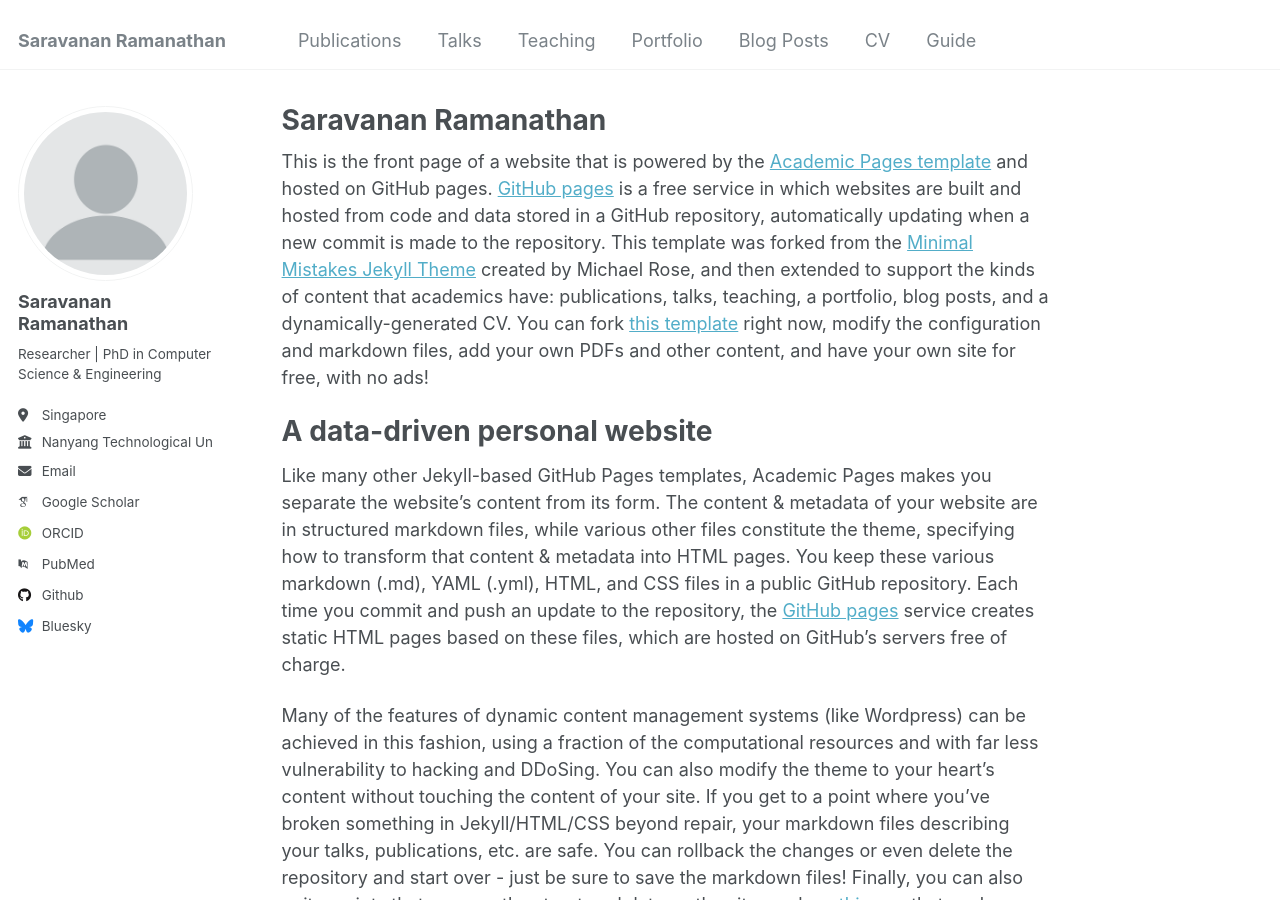
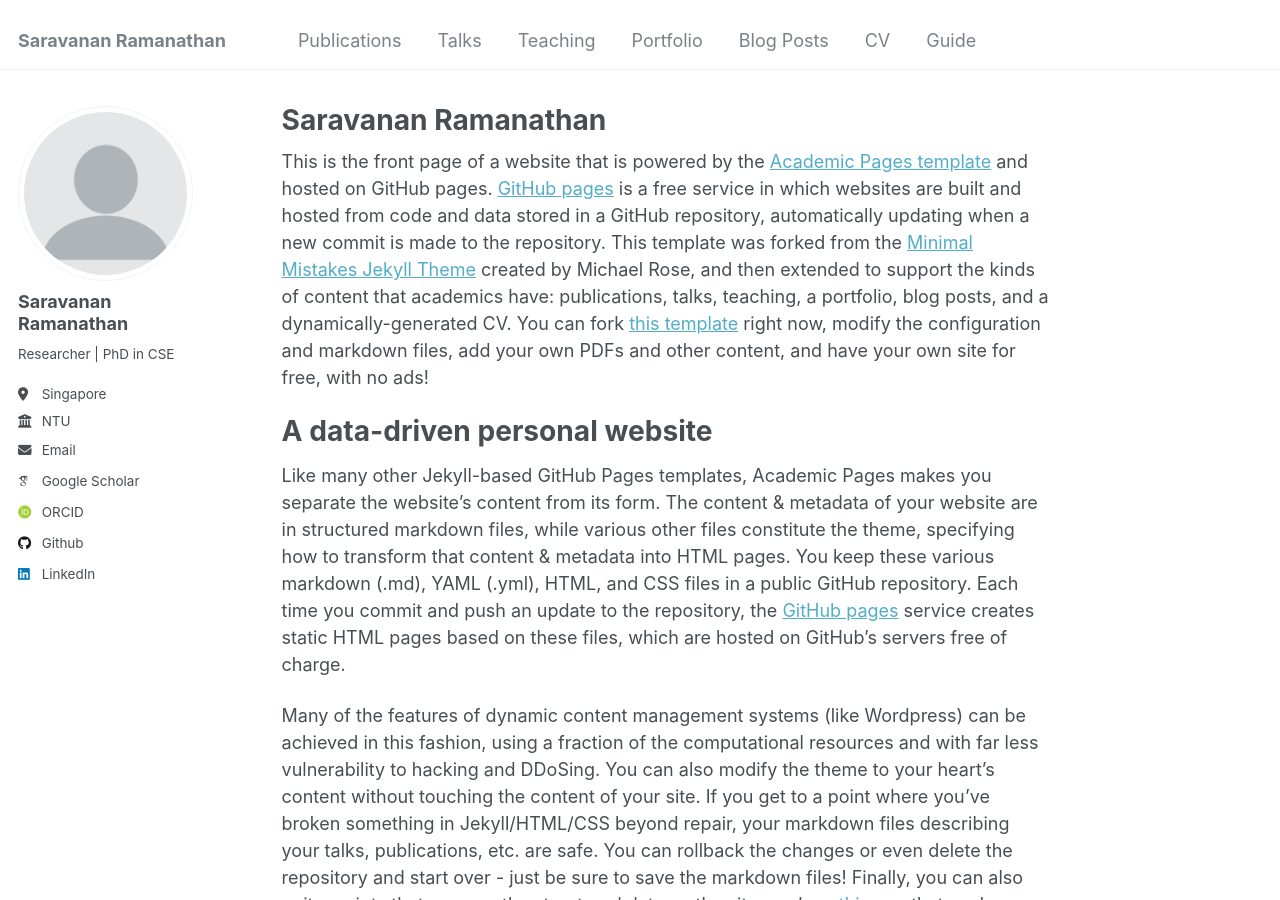
Before and after one commit to saravana016/saravana016.github.io, a Jekyll site: the page built from _pages/about.md, in a window 1280 px wide and 900 px high. Built offline with Jekyll 4.4.1, drawn with Linux system fonts in a browser that asks for light colours; some web fonts are replaced.

Commit message:
Update _config.yml

```diff
--- a/_config.yml
+++ b/_config.yml
@@ -24,9 +24,9 @@ author:
   avatar           : "profile.png"
   name             : "Saravanan Ramanathan"
   pronouns         : # example: "she/her"
-  bio              : "Researcher | PhD in Computer Science & Engineering"
+  bio              : "Researcher | PhD in CSE"
   location         : "Singapore"
-  employer         : "Nanyang Technological University"
+  employer         : "NTU"
   uri              : # URL
   email            : "saravanan.ramanathanv@gmail.com"
 
@@ -36,7 +36,7 @@ author:
   impactstory      : # URL
   orcid            : "https://orcid.org/0000-0002-1894-4195"
   semantic         : # URL
-  pubmed           : "https://www.ncbi.nlm.nih.gov/pubmed/?term=john+snow"
+  pubmed           : # "https://www.ncbi.nlm.nih.gov/pubmed/?term=john+snow"
   researchgate     : # URL
   scopus           : # URL
 
@@ -49,7 +49,7 @@ author:
   stackoverflow    : # User number or user number and name (i.e., use "1" or "1/jeff-atwood")
 
   # Social media
-  bluesky          : "bsky.app" # Replace this with you Bluesky username
+  bluesky          : # Replace this with you Bluesky username
   facebook         : # Username
   flickr           : # Username
   foursquare       : # Username
@@ -58,7 +58,7 @@ author:
   keybase          : # Username
   instagram        : # Username
   lastfm           : # Username
-  linkedin         : # Username
+  linkedin         : "saravanan-ramanathan"# Username
   mastodon         : # URL
   medium           : # URL
   pinterest        : # Username
```
